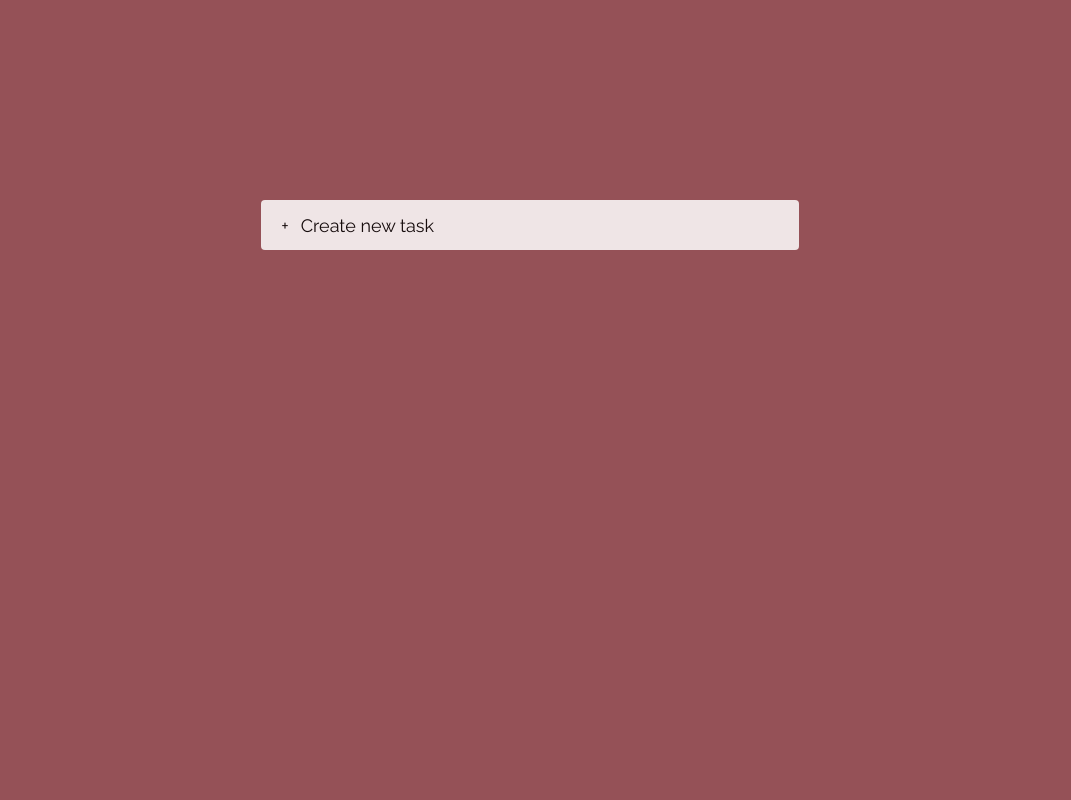
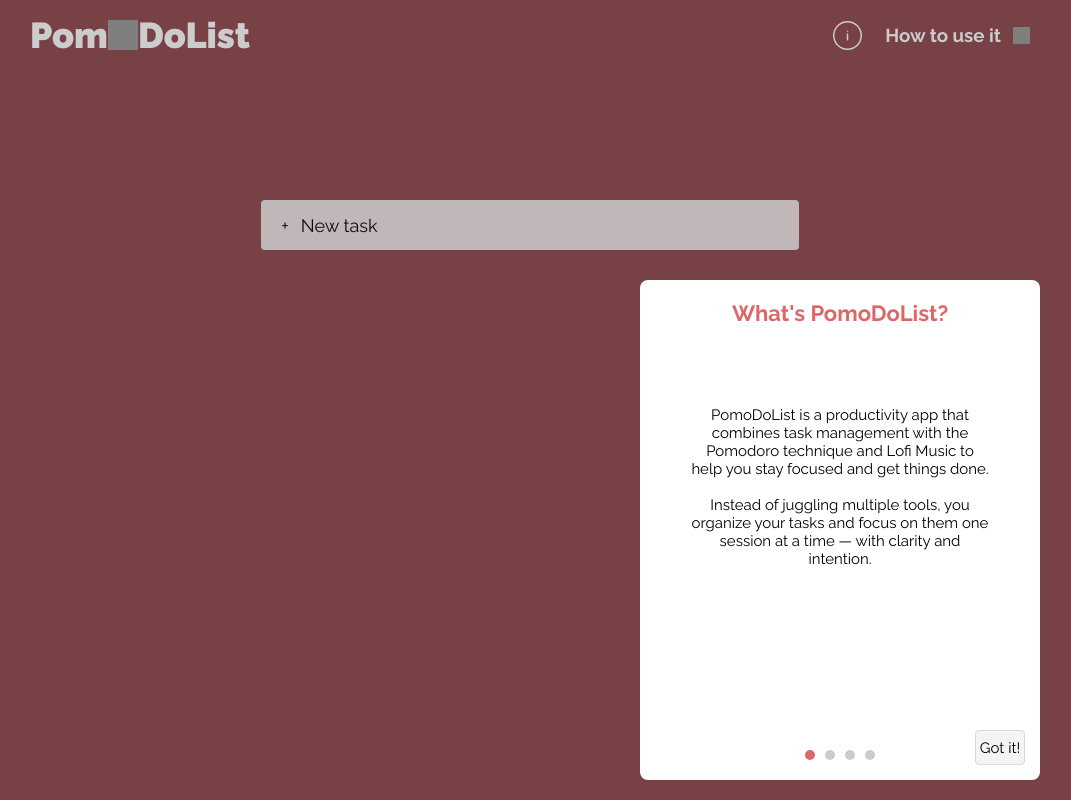
Before and after one commit to bauk17/pomoDoList-client, a React (Vite) app: page / in a window 1280 px wide. Shown: the whole page, without its empty margins (110-1181 px from the left). Built offline with nearby package versions, Linux system fonts and the light colour scheme; grey boxes are pictures that could not be loaded.

Commit message:
refactor: move todo modal state logic to custom hook

```diff
--- /dev/null
+++ b/src/hooks/useTodoModals.ts
@@ -0,0 +1,40 @@
+// hooks/useTodoModals.ts
+import { useEffect, useState } from "react";
+
+export function useTodoModals() {
+  const [infoOpen, setInfoOpen] = useState(false);
+  const [onboardingOpen, setOnboardingOpen] = useState(false);
+
+  useEffect(() => {
+    const hasSeenInfo = localStorage.getItem("hasSeenInfo");
+    const hasSeenTutorial = localStorage.getItem("hasSeenTutorial");
+
+    if (!hasSeenInfo) {
+      setInfoOpen(true);
+      return;
+    }
+
+    if (hasSeenInfo && !hasSeenTutorial) {
+      setOnboardingOpen(true);
+    }
+  }, [infoOpen]);
+
+  function closeInfo() {
+    localStorage.setItem("hasSeenInfo", "true");
+    setInfoOpen(false);
+  }
+
+  function closeOnboarding() {
+    localStorage.setItem("hasSeenTutorial", "true");
+    setOnboardingOpen(false);
+  }
+
+  return {
+    infoOpen,
+    onboardingOpen,
+    openInfo: () => setInfoOpen(true),
+    openOnboarding: () => setOnboardingOpen(true),
+    closeInfo,
+    closeOnboarding,
+  };
+}
--- a/src/pages/todos/index.tsx
+++ b/src/pages/todos/index.tsx
@@ -1,19 +1,40 @@
-import { useState } from "react";
+import { useEffect, useState } from "react";
 import { useTodos } from "../../hooks/useTodos";
-import { GiTomato } from "react-icons/gi";
 import { FaRegTrashCan } from "react-icons/fa6";
 import { MdOutlineDone } from "react-icons/md";
 import * as styled from "./styles";
 import PomodoroOverlay from "../../components/pomodoro/PomodoroOverlay";
+import { TodoNavBar } from "../../components/todoNavbar/TodoNavBar";
+import { PomodoListInfo } from "../../components/info/PomoDoListInfo";
+import { FirstPomoDoList } from "../../components/onboarding/OnboardingModal";
+import { useTodoModals } from "../../hooks/useTodoModals";
+import { TodoCreateTask } from "../../components/todoCreateTask/TodoCreateTask";
+import { TodoItem } from "../../components/todoItem/TodoItem";
 
-export function Todo() {
-  const { tasks, createTask, deleteTask, updateTask } = useTodos();
+/* export function Todo() {
+  const { tasks, createTask, deleteTask, updateTask, finishTask } = useTodos();
+  const [infoOpen, setInfoOpen] = useState(false);
+  const [onboardingOpen, setOnboardingOpen] = useState(false);
   const [pomodoroMode, setPomodoroMode] = useState(false);
   const [creatingTask, setCreatingTask] = useState(false);
   const [taskTitle, setTaskTitle] = useState("");
   const [newTaskTitle, setNewTaskTitle] = useState("");
   const [editingTaskId, setEditingTaskId] = useState<string | null>(null);
   const [editingTitle, setEditingTitle] = useState("");
+
+  useEffect(() => {
+    const hasSeenInfo = localStorage.getItem("hasSeenInfo");
+    const hasSeenTutorial = localStorage.getItem("hasSeenTutorial");
+
+    if (!hasSeenInfo) {
+      setInfoOpen(true);
+      return;
+    }
+
+    if (hasSeenInfo && !hasSeenTutorial && !infoOpen) {
+      setOnboardingOpen(true);
+    }
+  }, [infoOpen]);
   function finishCreateTask() {
     const title = newTaskTitle.trim();
 
@@ -52,16 +73,33 @@
     setEditingTitle("");
   }
 
+  function closePomodoro() {
+    setPomodoroMode(false);
+    setTaskTitle("");
+  }
+
   return (
     <>
-      {pomodoroMode && <PomodoroOverlay taskTitle={taskTitle} />}
+      {pomodoroMode && (
+        <PomodoroOverlay taskTitle={taskTitle} onClose={closePomodoro} />
+      )}
+
+      {infoOpen && <PomodoListInfo onClose={() => setInfoOpen(false)} />}
+      {onboardingOpen && (
+        <FirstPomoDoList onClose={() => setOnboardingOpen(false)} />
+      )}
+      <TodoNavBar
+        onInfoClick={() => setInfoOpen(true)}
+        howToUse={() => setOnboardingOpen(true)}
+      />
+
       <styled.TodoWrapper>
         <styled.TodoContainer>
           <styled.TodoNewTask onClick={() => setCreatingTask(true)}>
             {!creatingTask ? (
               <div>
                 <span style={{ marginLeft: 20 }}>+</span>
-                <span style={{ marginLeft: 12 }}>Create new task</span>
+                <span style={{ marginLeft: 12 }}>New task</span>
               </div>
             ) : (
               <styled.TodoNewTaskInput
@@ -82,7 +120,7 @@
             )}
           </styled.TodoNewTask>
           {tasks.map((item, index) => (
-            <styled.TodoTask key={index}>
+            <styled.TodoTask key={item.id}>
               <styled.TodoItem
                 onClick={() => {
                   setEditingTaskId(item.id);
@@ -106,9 +144,11 @@
               </styled.TodoItem>
               <styled.TodoTaskOptions>
                 <styled.TodoTaskOptionButton>
-                  <GiTomato
-                    size={18}
-                    color="red"
+                  <img
+                    src="/tomate.svg"
+                    alt=""
+                    width={20}
+                    height={20}
                     onClick={() => {
                       setPomodoroMode(true);
                       setTaskTitle(item.title);
@@ -116,7 +156,10 @@
                   />
                 </styled.TodoTaskOptionButton>
                 <styled.TodoTaskOptionButton>
-                  <MdOutlineDone size={18} />
+                  <MdOutlineDone
+                    size={18}
+                    onClick={() => finishTask(item.id)}
+                  />
                 </styled.TodoTaskOptionButton>
                 <styled.TodoTaskOptionButton>
                   <FaRegTrashCan
@@ -131,4 +174,58 @@
       </styled.TodoWrapper>
     </>
   );
+} */
+
+export function Todo() {
+  const { tasks, createTask, deleteTask, updateTask, finishTask } = useTodos();
+  const modals = useTodoModals();
+
+  const [pomodoroTask, setPomodoroTask] = useState<string | null>(null);
+
+  return (
+    <>
+      {pomodoroTask && (
+        <PomodoroOverlay
+          taskTitle={pomodoroTask}
+          onClose={() => setPomodoroTask(null)}
+        />
+      )}
+
+      {modals.infoOpen && <PomodoListInfo onClose={modals.closeInfo} />}
+      {modals.onboardingOpen && (
+        <FirstPomoDoList onClose={modals.closeOnboarding} />
+      )}
+
+      <TodoNavBar
+        onInfoClick={modals.openInfo}
+        howToUse={modals.openOnboarding}
+      />
+
+      <styled.TodoWrapper>
+        <styled.TodoContainer>
+          <TodoCreateTask
+            onCreate={(title) =>
+              createTask({
+                id: crypto.randomUUID(),
+                title,
+                completed: false,
+                createdAt: Date.now(),
+              })
+            }
+          />
+
+          {tasks.map((task) => (
+            <TodoItem
+              key={task.id}
+              task={task}
+              onEdit={(id, title) => updateTask(id, { title })}
+              onFinish={finishTask}
+              onDelete={deleteTask}
+              onPomodoro={(title) => setPomodoroTask(title)}
+            />
+          ))}
+        </styled.TodoContainer>
+      </styled.TodoWrapper>
+    </>
+  );
 }
```
